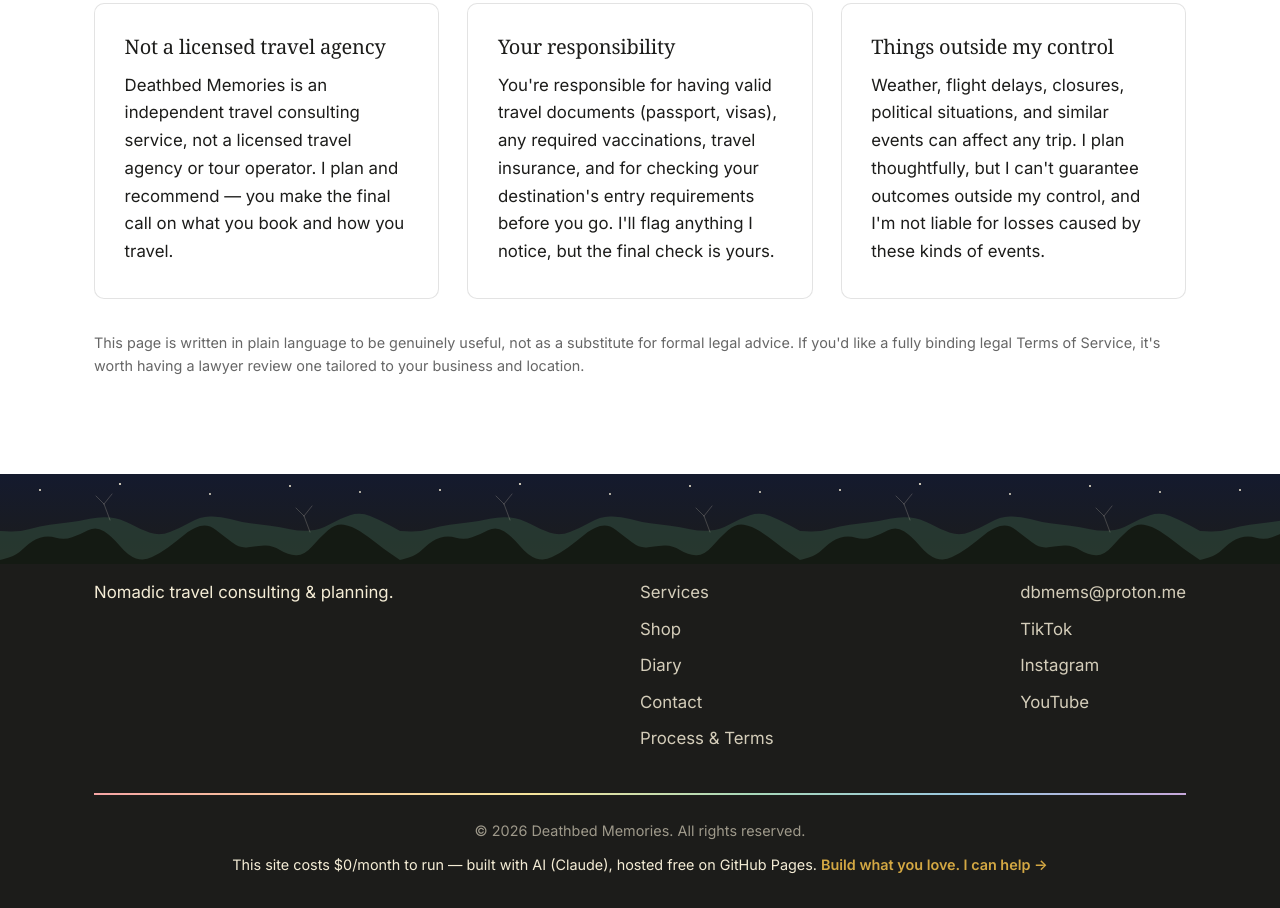
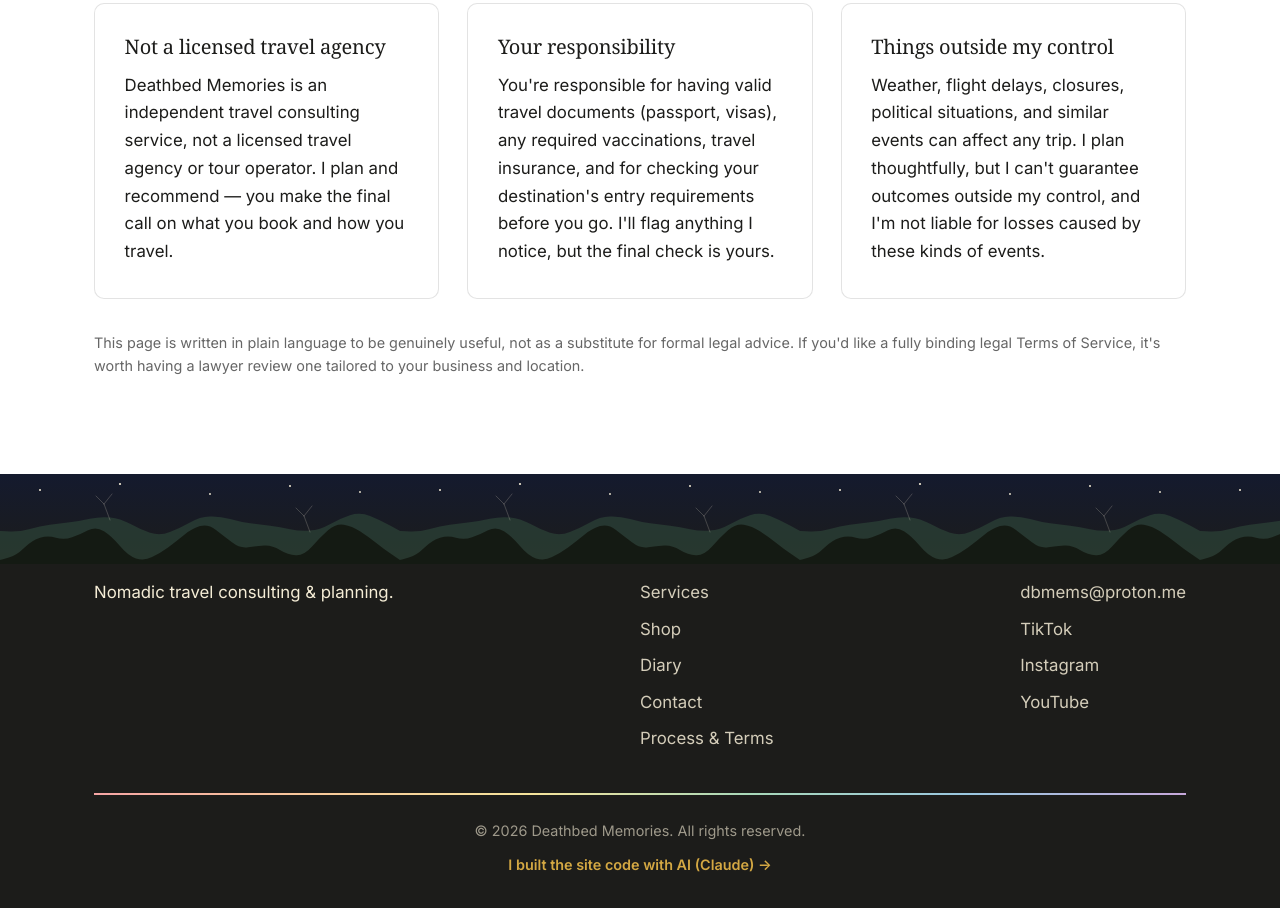
Before and after one commit to DeathbedMemories/website, a plain HTML site: page process.html in a window 1280 px wide. Shown: the part 2887-3795 px from the top of the page. Drawn offline with Linux system fonts and the light colour scheme.

Commit message:
Update footer text in process.html

```diff
--- a/process.html
+++ b/process.html
@@ -229,7 +229,7 @@
     </div>
     <div class="footer-bottom">
       <p>&copy; 2026 Deathbed Memories. All rights reserved.</p>
-      <p class="footer-free">This site costs $0/month to run — built with AI (Claude), hosted free on GitHub Pages. <a href="contact.html?topic=website">Build what you love. I can help →</a></p>
+      <p class="footer-free"><a href="contact.html?topic=website">I built the site code with AI (Claude) →</a></p>
     </div>
   </div>
 </footer>
```
